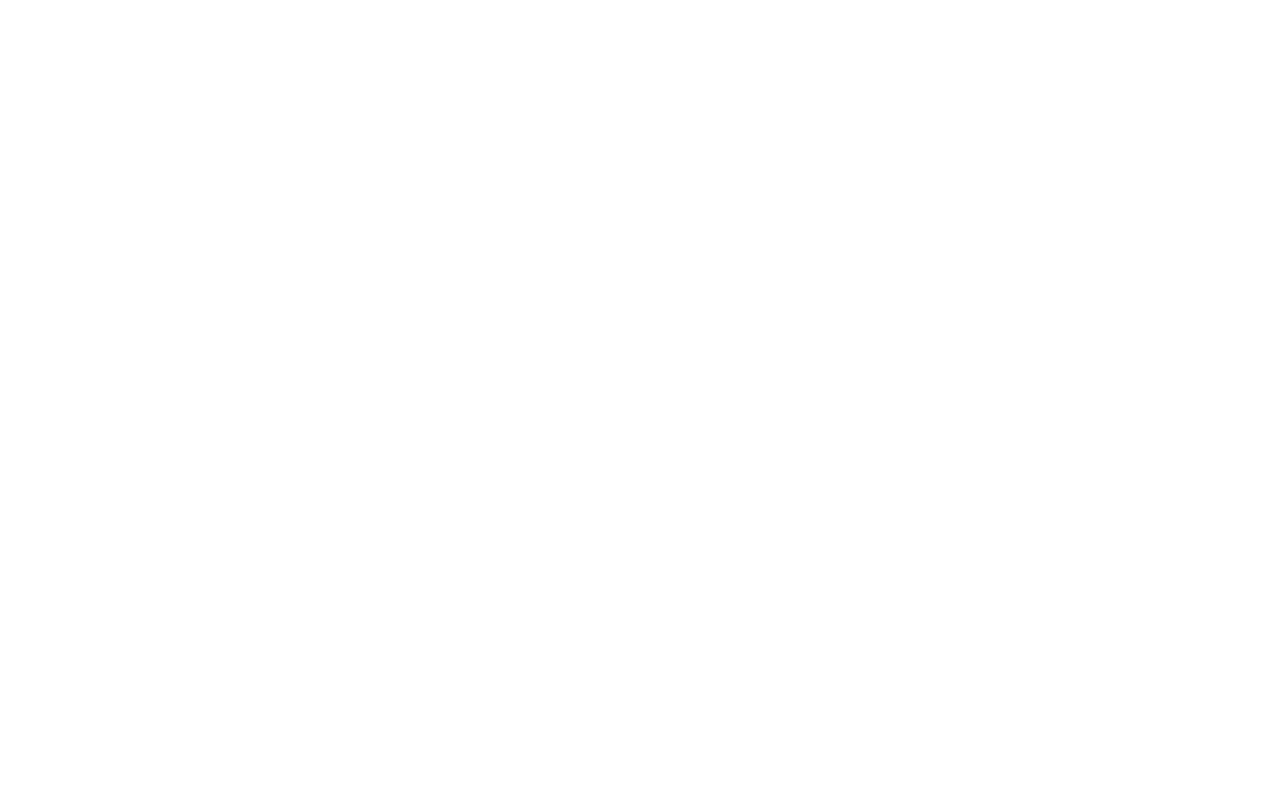
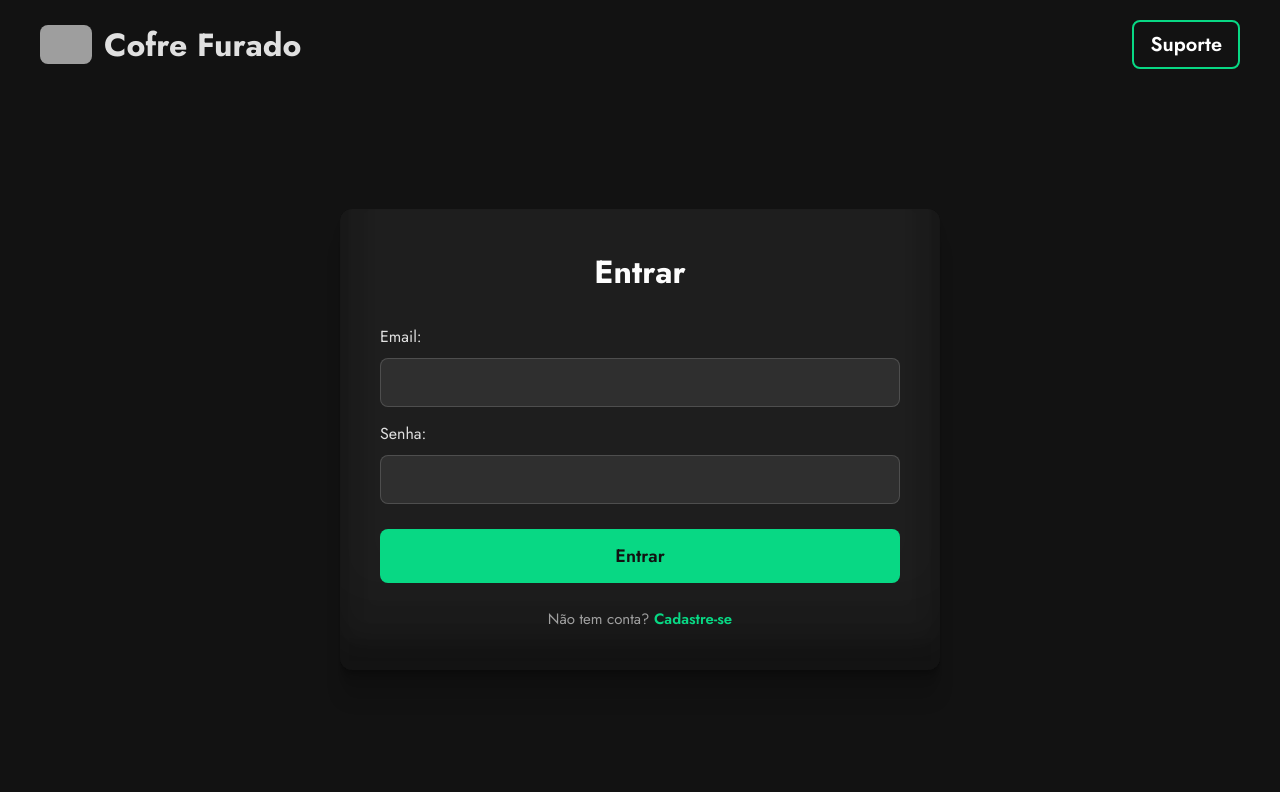
Before and after one commit to vieiratechbr/Cofre-Furado, a plain HTML site: page pages/login.html in a window 1280 px wide. Drawn offline with Linux system fonts and the light colour scheme; grey boxes are pictures that could not be loaded.

Commit message:
fix: pagina de login

```diff
--- a/index.html
+++ b/index.html
@@ -4,7 +4,7 @@
     <meta charset="UTF-8">
     <meta name="viewport" content="width=device-width, initial-scale=1.0">
     <title>Cofre Furado</title>
-    <link rel="icon" type="image/png" href="logo.png">
+    <link rel="icon" type="image/png" href="img/logo.png">
     <link rel="stylesheet" href="style/style.css">
     <link rel="preconnect" href="https://fonts.googleapis.com">
     <link rel="preconnect" href="https://fonts.gstatic.com" crossorigin>
@@ -18,7 +18,7 @@
         </div>
         <nav class="menu">
             <a href="#" class="btn-menu">Suporte</a>
-            <a href="#" class="btn-menu">Login</a>
+            <a href="pages/login.html" class="btn-menu">Login</a>
         </nav>
     </header>
 
--- a/js/script.js
+++ b/js/script.js
@@ -1,30 +1,33 @@
 document.addEventListener("DOMContentLoaded", function() {
-    const form = document.getElementById("form-cadastro");
-
-    if (form) {
-        form.addEventListener("submit", function(event) {
-            let formValido = true;
 
     function validarCampo(id, mensagemPersonalizada) {
         const campo = document.getElementById(id);
         const erroSpan = document.getElementById("erro-" + id);
+        let valido = true;
 
         if (campo.value.trim() === "") {
             erroSpan.textContent = mensagemPersonalizada;
             erroSpan.style.display = "block";
             campo.classList.add("erro-input");
-                    formValido = false;
+            valido = false;
         } else {
             erroSpan.style.display = "none";
             campo.classList.remove("erro-input");
         }
+        return valido;
     }
 
-            validarCampo("nome", "Por favor, digite o seu nome.");
-            validarCampo("email", "Esqueceu de preencher o email!");
-            validarCampo("senha", "A senha é obrigatória.");
-            validarCampo("repita-senha", "Confirme a sua senha.");
+    const formCadastro = document.getElementById("form-cadastro");
+    if (formCadastro) {
+        formCadastro.addEventListener("submit", function(event) {
+            let formValido = true;
 
+            if (!validarCampo("nome", "Por favor, digite o seu nome.")) formValido = false;
+            if (!validarCampo("email", "Esqueceu de preencher o email!")) formValido = false;
+            if (!validarCampo("senha", "A senha é obrigatória.")) formValido = false;
+            if (!validarCampo("repita-senha", "Confirme a sua senha.")) formValido = false;
+
+            // Verifica se as senhas coincidem
             const senha = document.getElementById("senha").value;
             const repitaSenha = document.getElementById("repita-senha").value;
             const erroRepita = document.getElementById("erro-repita-senha");
@@ -41,4 +44,18 @@
             }
         });
     }
+
+    const formLogin = document.getElementById("form-login");
+    if (formLogin) {
+        formLogin.addEventListener("submit", function(event) {
+            let formValido = true;
+
+            if (!validarCampo("email", "Por favor, digite seu email.")) formValido = false;
+            if (!validarCampo("senha", "Por favor, digite sua senha.")) formValido = false;
+
+            if (!formValido) {
+                event.preventDefault();
+            }
         });
+    }
+});
--- a/pages/login.html
+++ b/pages/login.html
@@ -0,0 +1,47 @@
+<!DOCTYPE html>
+<html lang="pt-BR">
+<head>
+    <meta charset="UTF-8">
+    <meta name="viewport" content="width=device-width, initial-scale=1.0">
+    <title>Cofre Furado</title>
+    <link rel="icon" type="image/png" href="../img/logo.png">
+    <link rel="stylesheet" href="../style/login.css">
+    <link rel="preconnect" href="https://fonts.googleapis.com">
+    <link rel="preconnect" href="https://fonts.gstatic.com" crossorigin>
+    <link href="https://fonts.googleapis.com/css2?family=Jost:ital,wght@0,100..900;1,100..900&family=Montserrat:ital,wght@0,100..900;1,100..900&display=swap" rel="stylesheet">
+</head>
+<body>
+    <header class="header-principal">
+        <a href="../index.html" class="brand-header" style="text-decoration: none;">
+            <img src="../img/logo.png" alt="Logo Cofre Furado" class="logo-img">
+            <h2>Cofre Furado</h2>
+        </a>
+        <nav class="menu">
+            <a href="#" class="btn-menu">Suporte</a>
+        </nav>
+    </header>
+
+    <main class="login-container">
+    <div class="caixa">
+        <h2>Entrar</h2>
+        <form action="processar_login.php" method="POST" id="form-login" novalidate>
+
+            <label for="email">Email:</label>
+            <input type="email" id="email" name="email" required>
+            <span class="erro-msg" id="erro-email"></span>
+
+            <label for="senha">Senha:</label>
+            <input type="password" id="senha" name="senha" required>
+            <span class="erro-msg" id="erro-senha"></span>
+
+            <button type="submit">Entrar</button>
+
+            <p class="login-link">
+                Não tem conta? <a href="cadastro.html">Cadastre-se</a>
+            </p>
+        </form>
+    </div>
+    </main>
+    <script src="../js/script.js"></script>
+</body>
+</html>
--- a/style/login.css
+++ b/style/login.css
@@ -0,0 +1,192 @@
+* {
+  margin: 0;
+  padding: 0;
+  box-sizing: border-box;
+}
+
+body {
+  opacity: 1;
+  transition: opacity 0.4s ease-in-out;
+  background-color: #121212;
+  overflow: hidden;
+}
+
+body.fade-out {
+  opacity: 0;
+}
+
+.header-principal {
+    display: flex;
+    justify-content: space-between;
+    align-items: center;
+    padding: 20px 40px;
+    background-color: #121212;
+}
+
+.brand-header {
+    display: flex;
+    align-items: center;
+    gap: 12px;
+}
+
+.logo-img {
+    width: 52px;
+    height: auto;
+    border-radius: 8px;
+}
+
+.brand-header h2 {
+    color: #E0E0E0;
+    font-size: 32px;
+    font-family: 'Jost', sans-serif;
+    margin: 0;
+}
+
+.menu {
+    display: flex;
+    gap: 15px;
+}
+
+.btn-menu {
+    color: #ffffff;
+    font-size: 20px;
+    font-weight: 600;
+    text-decoration: none;
+    font-family: 'Jost', sans-serif;
+    padding: 8px 16px;
+    background-color: none;
+    border: 2px solid #08d884;
+    border-radius: 8px;
+    transition: background-color 0.2s ease;
+}
+
+.btn-menu:hover {
+    background-color: #08d884;
+}
+
+.login-container {
+    display: flex;
+    justify-content: center;
+    align-items: center;
+    height: calc(100vh - 100px);
+    padding: 20px;
+    animation: zoomFadeIn 3.5s ease-out forwards;
+}
+
+.caixa {
+    background-color: #1E1E1E;
+    width: 100%;
+    max-width: 600px;
+    padding: 40px;
+    border-radius: 12px;
+    box-shadow: rgba(0, 0, 0, 0.17) 0px -23px 25px 0px inset, rgba(0, 0, 0, 0.15) 0px -36px 30px 0px inset, rgba(0, 0, 0, 0.1) 0px -79px 40px 0px inset, rgba(0, 0, 0, 0.06) 0px 2px 1px, rgba(0, 0, 0, 0.09) 0px 4px 2px, rgba(0, 0, 0, 0.09) 0px 8px 4px, rgba(0, 0, 0, 0.09) 0px 16px 8px, rgba(0, 0, 0, 0.09) 0px 32px 16px;
+    color: #ffffff;
+    font-family: 'Jost', sans-serif;
+    text-align: center;
+}
+
+.caixa h2 {
+    font-size: 32px;
+    margin-bottom: 30px;
+    color: #fdfdfd;
+}
+.caixa form {
+    display: flex;
+    flex-direction: column;
+    gap: 15px;
+}
+
+.caixa label {
+    font-size: 16px;
+    color: #E0E0E0;
+    margin-bottom: -5px;
+    width: 100%;
+    text-align: left;
+}
+
+.caixa input {
+    width: 100%;
+    padding: 12px 15px;
+    border-radius: 8px;
+    background: rgba(255, 255, 255, 0.08);
+    border: 1px solid rgba(255, 255, 255, 0.15);
+    color: #fff;
+    font-family: 'Jost', sans-serif;
+    font-size: 16px;
+    transition: all 0.3s ease;
+}
+
+.caixa input:focus {
+    outline: none;
+    border-color: #08d884;
+    background: rgba(255, 255, 255, 0.12);
+    box-shadow: 0 0 10px rgba(8, 216, 132, 0.3);
+}
+
+.caixa button {
+    margin-top: 10px;
+    padding: 14px;
+    font-size: 18px;
+    font-weight: 600;
+    color: #121212;
+    background-color: #08d884;
+    border: none;
+    border-radius: 8px;
+    cursor: pointer;
+    font-family: 'Jost', sans-serif;
+    transition: all 0.3s ease;
+}
+
+.caixa button:hover {
+    background-color: #0bd182;
+    transform: translateY(-2px);
+    box-shadow: 0 4px 15px rgba(8, 216, 132, 0.4);
+}
+
+.login-link {
+    margin-top: 10px;
+    text-align: center;
+    font-size: 15px;
+    color: #A0A0A0;
+}
+
+.login-link a {
+    color: #08d884;
+    text-decoration: none;
+    font-weight: 600;
+    transition: all 0.3s ease;
+}
+
+.login-link a:hover {
+    color: #0bd182;
+    text-decoration: underline;
+}
+
+.erro-msg {
+    color: #ff4d4d;
+    font-size: 14px;
+    text-align: left;
+    width: 100%;
+    margin-top: -10px;
+    margin-bottom: 5px;
+    display: none;
+}
+
+.caixa input.erro-input {
+    border-color: #ff4d4d;
+    background: rgba(255, 77, 77, 0.1);
+    box-shadow: 0 0 10px rgba(255, 77, 77, 0.3);
+}
+
+/* --- ANIMAÇÕES (KEYFRAMES) --- */
+
+@keyframes zoomFadeIn {
+    from {
+        opacity: 0;
+        transform: scale(0.8);
+    }
+    to {
+        opacity: 1;
+        transform: scale(1);
+    }
+}
```
Lines whose indentation alone changed are shown as unchanged.
